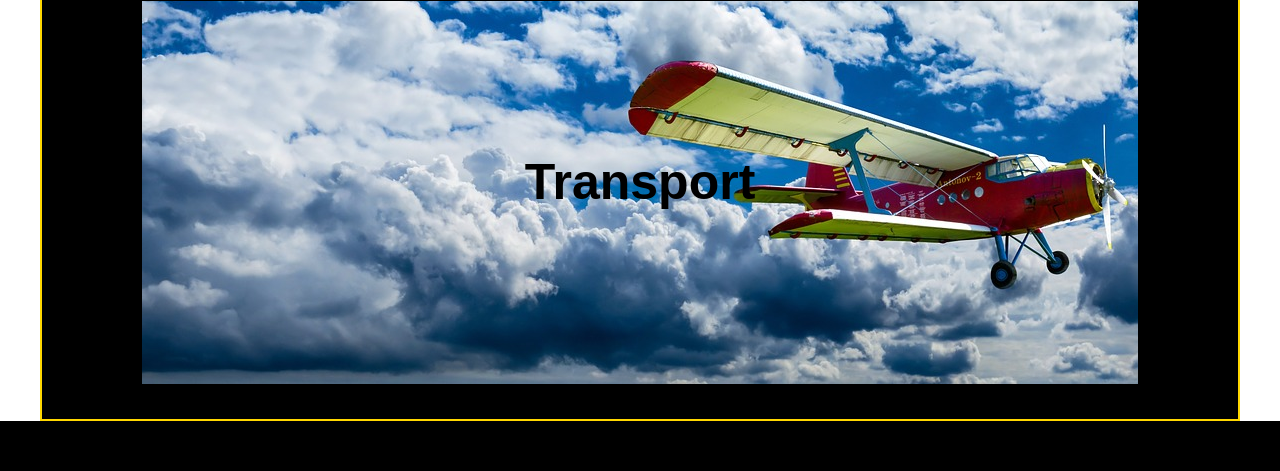
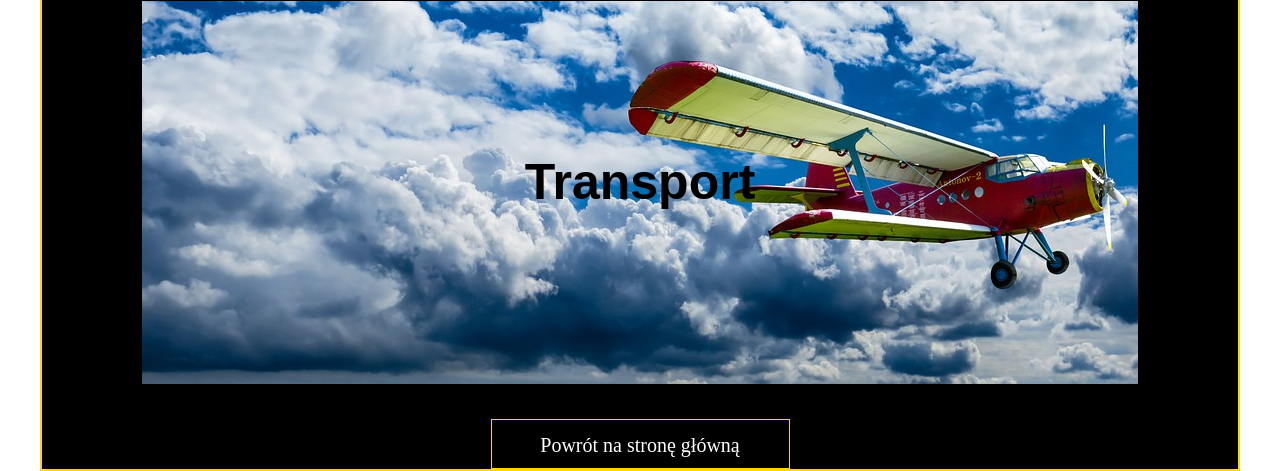
Before and after one commit to stepi2299/PSBD_project, a Python web app: template app/templates/place.html in a window 1280 px wide. Shown: the part 1483-1954 px from the top of the page. Before the commit the page ends 1904 px from the top, so only its background shows below. Run offline with Jinja, Linux system fonts and the light colour scheme; the template is opened without the code that fills it: most values are stand-ins (such as "Sample title", 1, 10 or a date in 2020).

Commit message:
Przycisk powrotu z place

```diff
--- a/app/static/css/style_profil.css
+++ b/app/static/css/style_profil.css
@@ -30,6 +30,22 @@ header:first-child {
     letter-spacing: 20px;
     background-color: black;
     color: white;
+}
+.back a {
+    height: 50px;
+    width: 25%;
+    display: block;
+    font-size: 20px;
+    color: white;
+    text-decoration: none;
+    margin: 0 auto;
+    border: 1px solid gold;
+    text-align: center;
+    line-height: 50px;
+    background-color: black;
+}
+.back a:hover {
+    background-color: gray;
 }
 
 
--- a/app/templates/attraction_profile.html
+++ b/app/templates/attraction_profile.html
@@ -49,7 +49,7 @@
 
         {% endfor %}
         <div class="back">
-            <a class="back_btn" href="">
+            <a class="back_btn" href="../main">
                 Powrót na stronę główną
             </a>
 
--- a/app/templates/place.html
+++ b/app/templates/place.html
@@ -163,7 +163,10 @@
 
             </div>
         </section>
-
+        <div class="back">
+          <a class="back_btn" href="../main">
+              Powrót na stronę główną
+          </a>
         </main>
     </div>
     <script>
```
